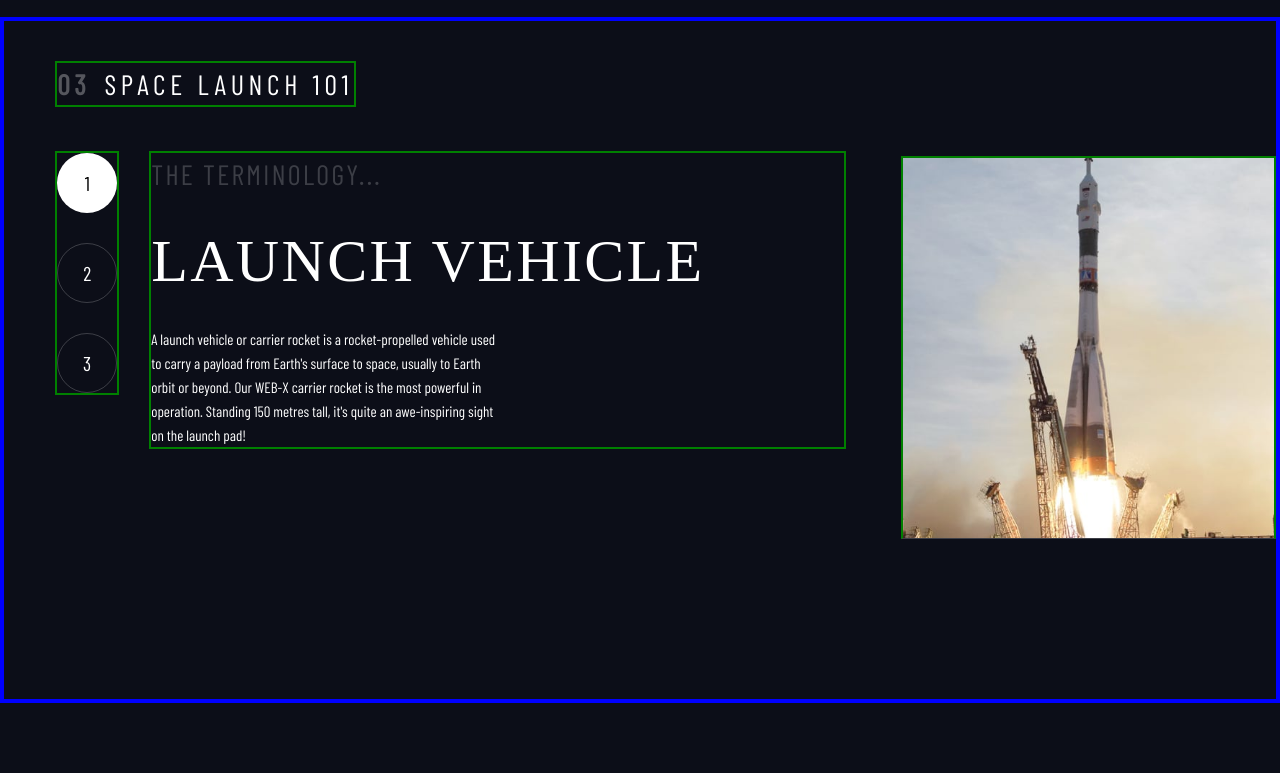
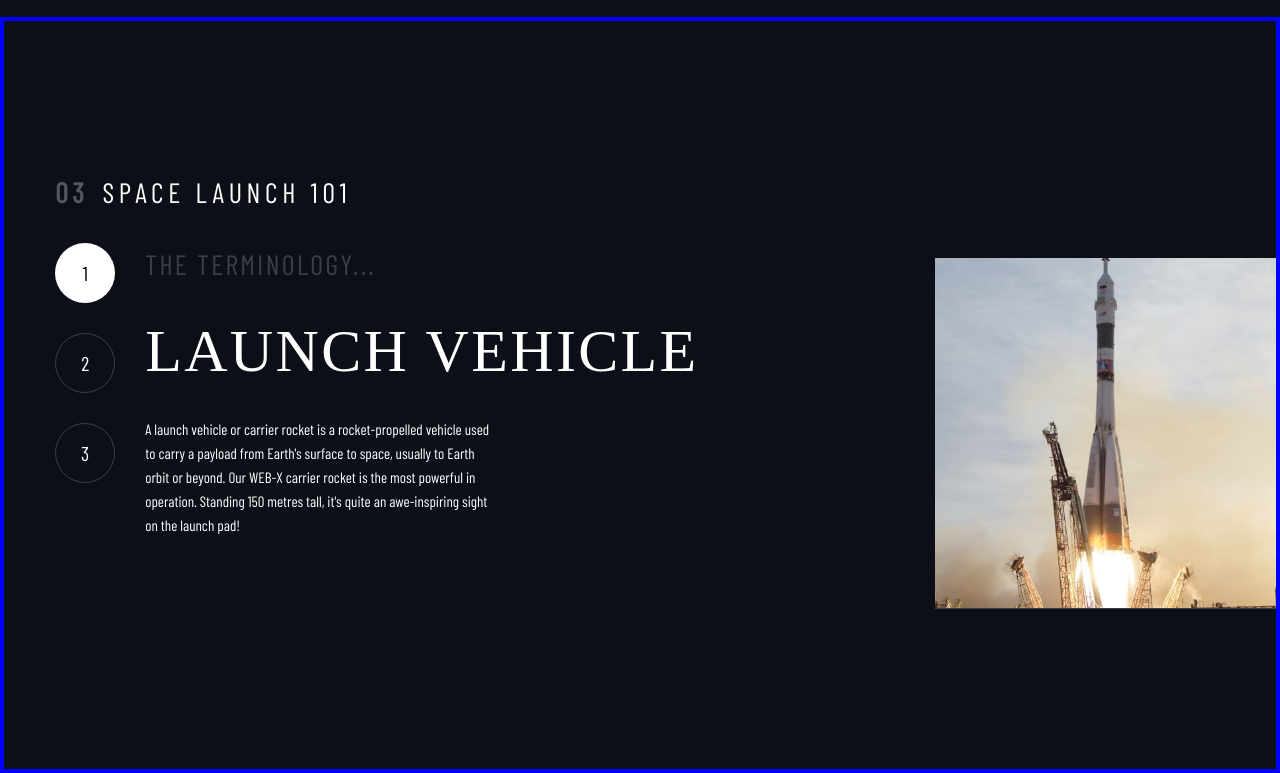
Before and after one commit to itzaur/space-tourism-website-demo, a website: page technology.html in a window 1280 px wide. Shown: the part 97-870 px from the top of the page. Before the commit the page ends 800 px from the top, so only its background shows below. Drawn offline with nearby package versions, Linux system fonts and the light colour scheme; a web font is replaced by a local one.

Commit message:
Add technology page

```diff
--- a/sass/_base.scss
+++ b/sass/_base.scss
@@ -47,27 +47,14 @@ body {
   padding-inline: 2em;
 }
 
-.header {
-  // display: none;
-}
-
 .grid-container {
   display: grid;
   place-items: center;
-  // text-align: center;
-  // border: 5px solid lightgreen;
-  padding: 4rem 1rem;
+
+  padding: 15rem 1rem;
 
   & * {
     max-width: 50ch;
-  }
-
-  & > *:first-child {
-    // outline: 1px solid red;
-  }
-
-  & > *:last-child {
-    // outline: 1px solid blue;
   }
 
   @media (max-width: 35em) {
@@ -90,12 +77,10 @@ body {
 
     & > *:first-child {
       grid-column: 2;
-      // outline: 1px solid red;
     }
 
     & > *:last-child {
       grid-column: 3;
-      // outline: 1px solid blue;
     }
   }
 }
--- a/sass/_page-technology.scss
+++ b/sass/_page-technology.scss
@@ -8,7 +8,6 @@
   align-items: flex-start;
   gap: 3.5rem;
   padding-inline: 0;
-  //   padding-block: 5rem Min(5rem, 20vh);
 
   & * {
     max-width: 100%;
@@ -16,7 +15,6 @@
 
   & .numbered-title {
     grid-area: title;
-    // justify-self: flex-start;
   }
 
   & picture {
@@ -28,7 +26,6 @@
     & > * {
       object-fit: cover;
       height: 100%;
-      //   align-items: flex-end;
     }
 
     & > *[data-visible='false'] {
@@ -78,33 +75,6 @@
     }
   }
 
-  //   @media (min-width: 35em) and (max-width: 48em) {
-  //     grid-template-areas:
-  //       'title'
-  //       'info'
-  //       'dots'
-  //       'img';
-  //     align-self: center;
-  //     padding-bottom: 0;
-
-  //     & .numbered-title {
-  //       justify-self: flex-start;
-  //     }
-
-  //     & article {
-  //       text-align: center;
-  //     }
-
-  //     & picture {
-  //       border: 0;
-  //     }
-
-  //     & p {
-  //       max-width: 50ch;
-  //       margin-inline: auto;
-  //     }
-  //   }
-
   @media (min-width: 48em) {
     border: 4px solid blue;
     gap: 3rem;
@@ -115,13 +85,9 @@
       minmax(5rem, min-content) min-content minmax(0, 1fr)
       minmax(0, 40rem);
     grid-template-rows: 1fr min-content 1fr;
-    // padding-bottom: 0;
+
     padding-right: 0;
     padding-left: clamp(2rem, 4vw, 10rem);
-
-    & > * {
-      border: 2px solid green;
-    }
 
     & .numbered-title {
       justify-self: flex-start;
```
Also changed, not shown: css/main.css, 1 other file.
